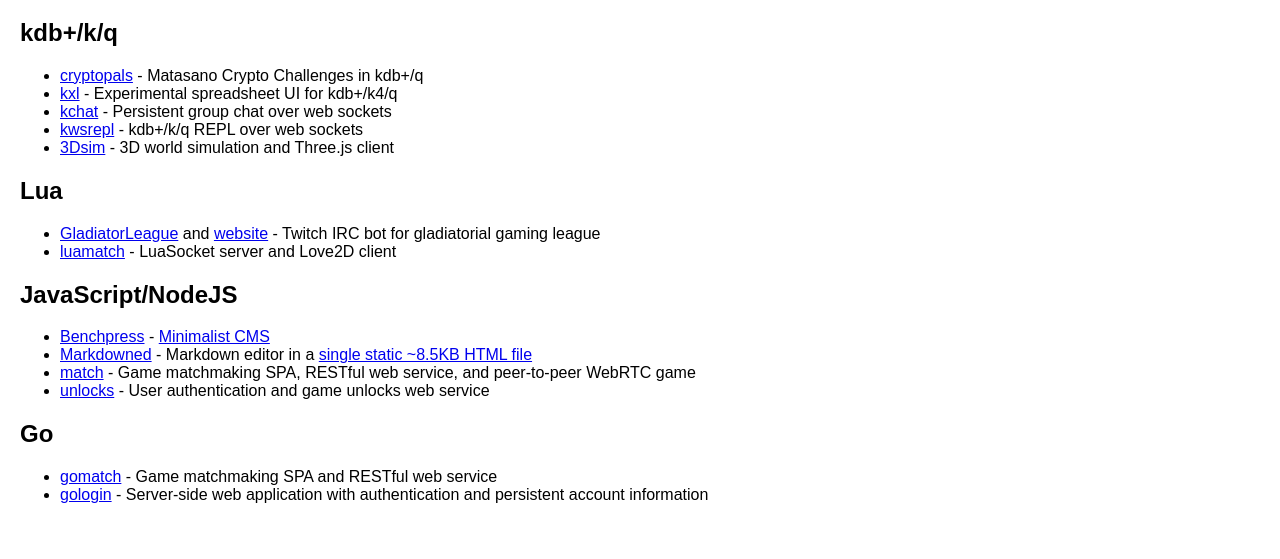
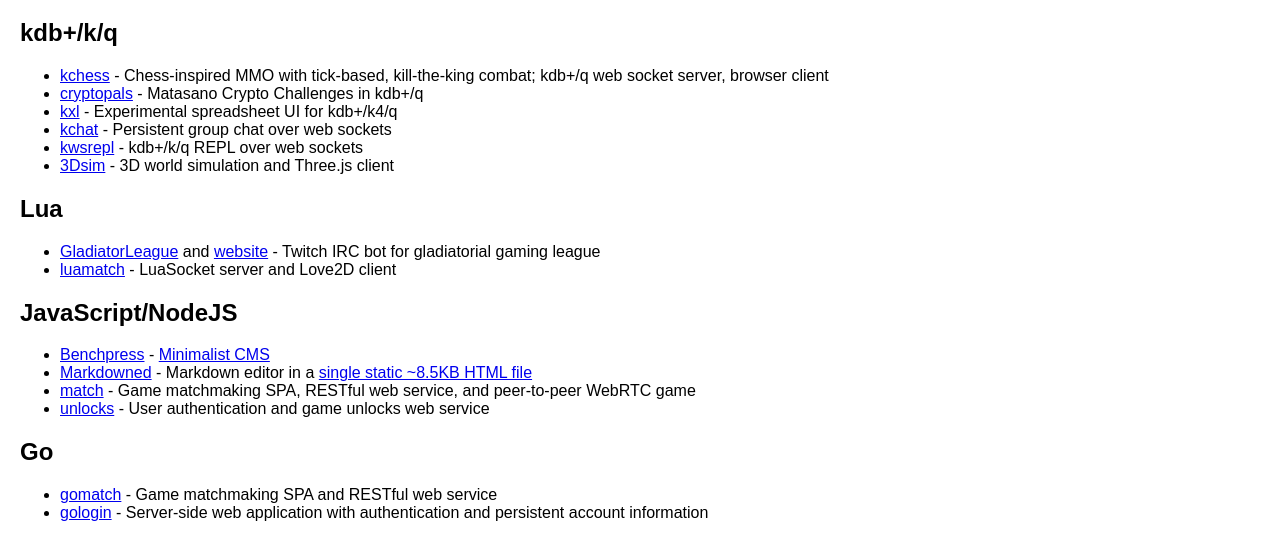
Before and after one commit to srpeck/srpeck.github.io, a plain HTML site: page index.html in a window 1280 px wide. Shown: the part 111-670 px from the top of the page. Drawn offline with Linux system fonts and the light colour scheme.

Commit message:
Add kchess

```diff
--- a/index.html
+++ b/index.html
@@ -17,6 +17,7 @@
     <h1>Projects</h1>
     <h2>kdb+/k/q</h2>
     <ul>
+        <li><a href="https://github.com/srpeck/kchess">kchess</a> - Chess-inspired MMO with tick-based, kill-the-king combat; kdb+/q web socket server, browser client
         <li><a href="https://github.com/srpeck/cryptopals">cryptopals</a> - Matasano Crypto Challenges in kdb+/q
         <li><a href="https://github.com/srpeck/kxl">kxl</a> - Experimental spreadsheet UI for kdb+/k4/q
         <li><a href="https://github.com/srpeck/kchat">kchat</a> - Persistent group chat over web sockets
```
